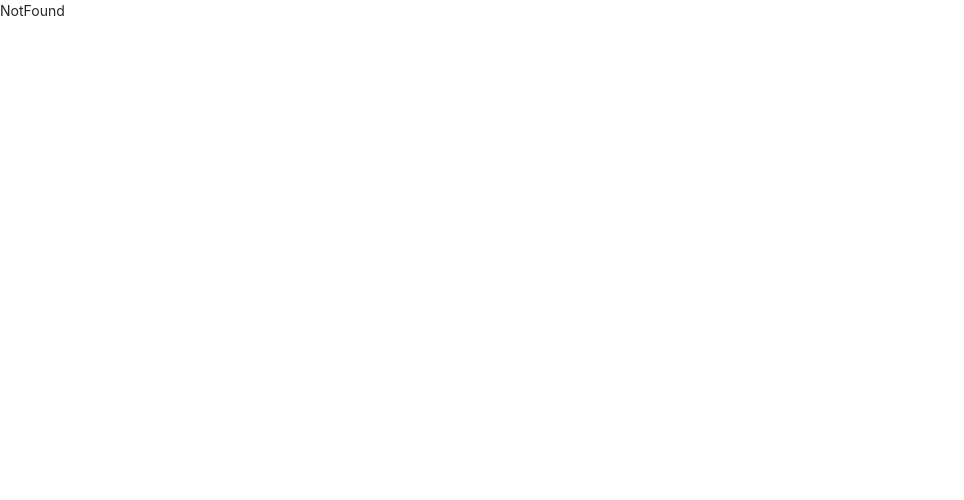
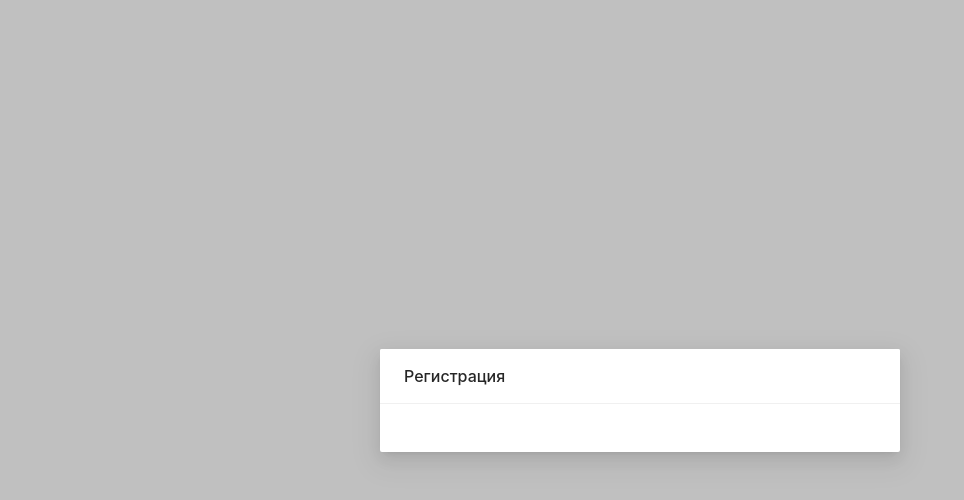
Before and after one commit to zagliadov/teamgeist-web, a React (Create React App) app in the folder client/: page /registration in a window 1280 px wide. Shown: the top 500 px of the page, without its empty margins (0-964 px from the left). Built offline with nearby package versions, Linux system fonts and the light colour scheme.

Commit message:
start develope

```diff
--- a/client/src/components/App/App.tsx
+++ b/client/src/components/App/App.tsx
@@ -4,6 +4,7 @@ import { Routes, Route } from 'react-router-dom';
 import 'antd/dist/antd.css';
 import './app.sass';
 /////////////////////////////////////pages
+import Registration from '../Registration/Registration';
 import Login from '../Login/Login';
 import Users from '../Users/Users';
 import NotFound from '../NotFound/NotFound';
@@ -34,6 +35,7 @@ const App: FC = () => {
                 </Route>
 
                 <Route path='/login' element={<Login />} />
+                <Route path='/registration' element={<Registration />} />
                 <Route path='*' element={<NotFound />} />
             </Routes>
         </>
--- /dev/null
+++ b/client/src/components/Registration/Registration.tsx
@@ -0,0 +1,26 @@
+import { FC, useState, useContext } from 'react';
+import { Button, Form, Space, Input, Modal, Spin } from 'antd';
+import { useNavigate } from 'react-router-dom';
+
+
+const Registration: FC = () => {
+
+    const [isModalVisible, setIsModalVisible] = useState(true);
+    const handleOk = () => {
+        setIsModalVisible(false);
+    };
+
+    return (
+    <Modal
+        title="Регистрация"
+        visible={isModalVisible}
+        closable={false}
+        maskStyle={{ background: 'silver' }}
+        onOk={handleOk}
+        centered={true}
+        footer={null}
+        maskClosable={false}>
+        </Modal>)
+};
+
+export default Registration;
```
